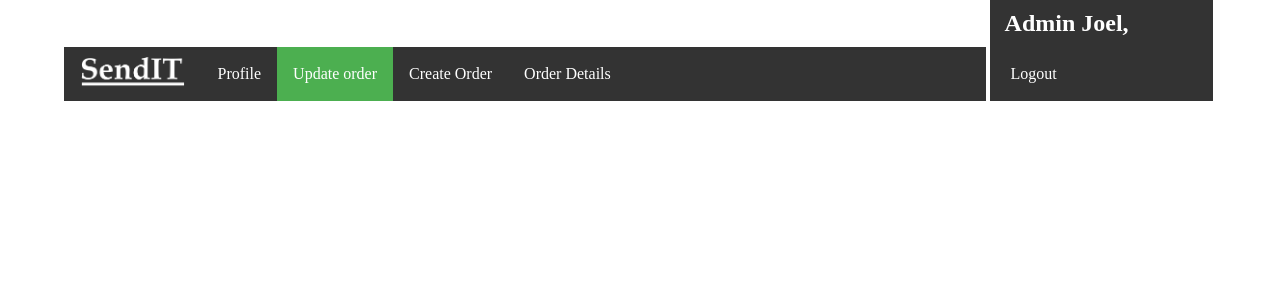
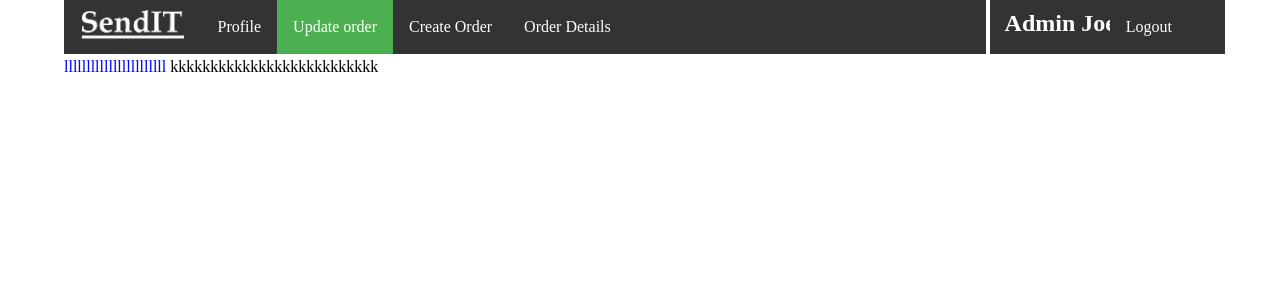
Before and after one commit to PatrickMugayaJoel/SendIt, a Python web app: template UI/template/admin.html in a window 1280 px wide. Shown: the top 300 px of the page. Run offline with Jinja, Linux system fonts and the light colour scheme; the template is opened without the code that fills it, so the values that code supplies are empty.

Commit message:
saving changed so that i can pull updates

```diff
--- a/UI/css/nav.css
+++ b/UI/css/nav.css
@@ -35,8 +35,13 @@ ul #template_logo{
 }
 
 #ui_two{
-	width: 19%;
 	padding-left: 5px;
+    width: 20%;
+}
+
+#ui_two li{
+    width: 50%;
+overflow: hidden;
 }
 
 li h2 {
--- a/UI/css/sendit.css
+++ b/UI/css/sendit.css
@@ -129,3 +129,13 @@ th{
 .tablerow td {
     vertical-align: bottom;
 }
+
+#admin_list{
+color: blue;
+height: 30px;
+}
+
+#admin_form{
+	color: black;
+height: 30px;
+}
--- a/UI/template/admin.html
+++ b/UI/template/admin.html
@@ -21,17 +21,17 @@
   <li><a href="#">Order Details</a></li>
 </ul>
 <ul id="ui_two">
-  <li id="logout"><h2> Admin Joel, </h2></li>
-  <li id="logout"><a href="#">Logout</a></li>
+  <li><h2> Admin Joel, </h2></li>
+  <li><a href="#">Logout</a></li>
 </ul>
 </div>
 
 <div class="row">
-<div id="admin_list">
-
+<div id="admin_list" class="column40">
+  lllllllllllllllllllllll
 </div>
-<div id="admin_form">
-
+<div id="admin_form" class="column60">
+  kkkkkkkkkkkkkkkkkkkkkkkkkk
 </div>
  </div>
 
--- a/UI/template/user_profile.html
+++ b/UI/template/user_profile.html
@@ -16,13 +16,13 @@
 <ul id="ui_one">
   <li><img id="template_logo" src="../images/logo_w.png"></li>
   <li><a class="active" href="#">Profile</a></li>
-  <li><a href="#">Administrator</a></li>
+  <li><a href="./admin.html">Update Order</a></li>
   <li><a href="#">Create Order</a></li>
   <li><a href="#">Order Details</a></li>
 </ul>
 <ul id="ui_two">
-  <li id="logout"><h2> Hi Joel, </h2></li>
-  <li id="logout"><a href="#">Logout</a></li>
+  <li><h2> Hi Joel, </h2></li>
+  <li><a href="#">Logout</a></li>
 </ul>
 </div>
 
```
